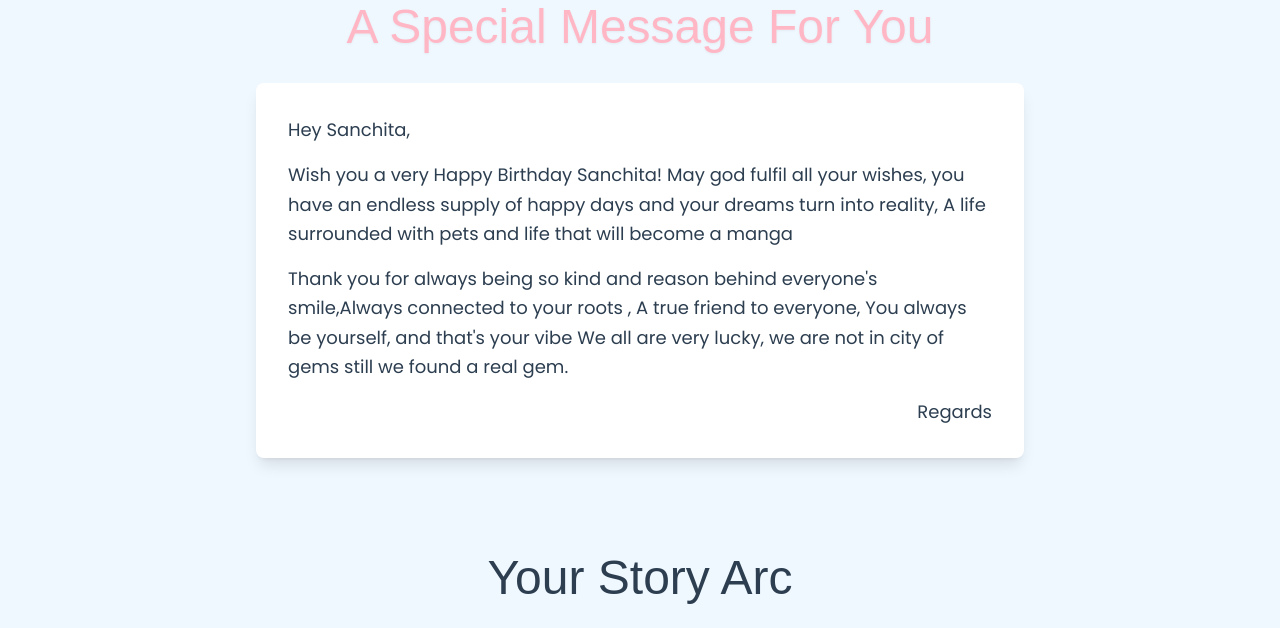
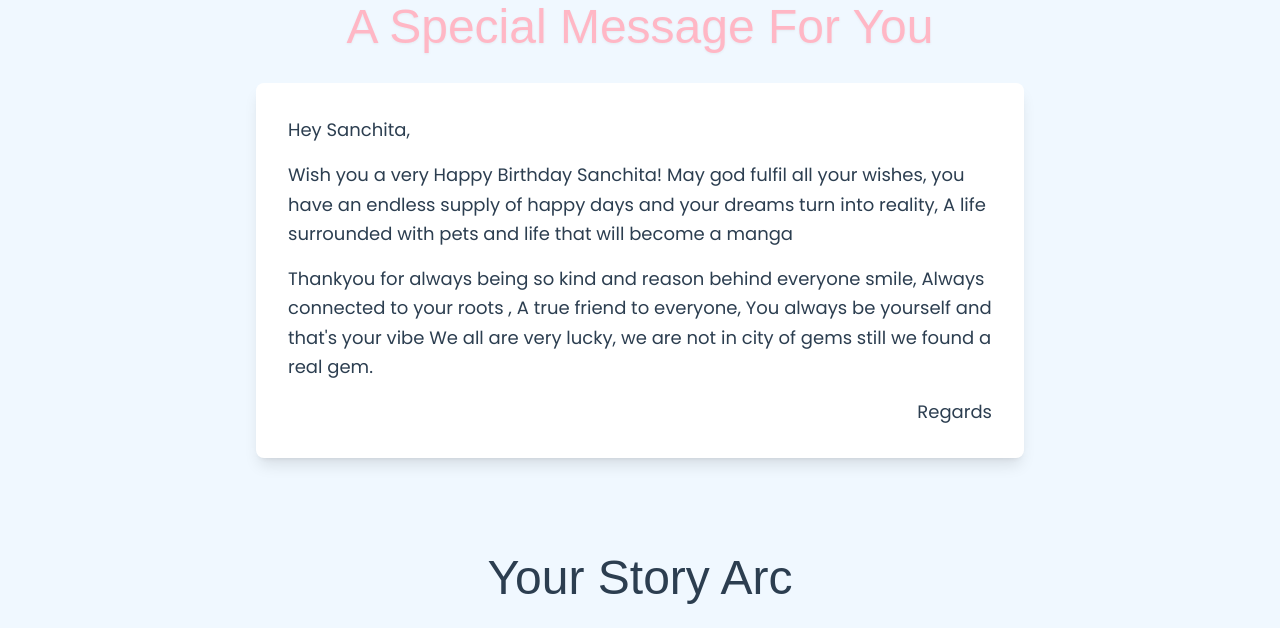
Before and after one commit to Harmann60/HappyBirthday, a plain HTML site: page index.html in a window 1280 px wide. Shown: the part 941-1569 px from the top of the page. Drawn offline with nearby package versions, Linux system fonts and the light colour scheme; some packages are replaced by stand-ins of ours; a script that the page names is missing; a web font is replaced by a local one.

Commit message:
Update index.html

```diff
--- a/index.html
+++ b/index.html
@@ -53,7 +53,7 @@
       <!-- TODO: Write your personal letter here -->
       <p>Hey Sanchita,</p>
       <p>Wish you a very Happy Birthday Sanchita! May god fulfil all your wishes, you have an endless supply of happy days and your dreams turn into reality, A life surrounded with pets and life that will become a manga </p>
-      <p>Thank you for always being so kind and reason behind everyone's smile,Always connected to your roots , A true friend to everyone, You always be yourself, and that's your vibe We all are very lucky, we are not in city of gems still we found a real gem.</p>
+      <p>Thankyou for always being so kind and reason behind everyone smile, Always connected to your roots , A true friend to everyone, You always be yourself and that's your vibe We all are very lucky, we are not in city of gems still we found a real gem.</p>
       <p class="text-right mt-8">
         Regards<br>
       </p>
```
